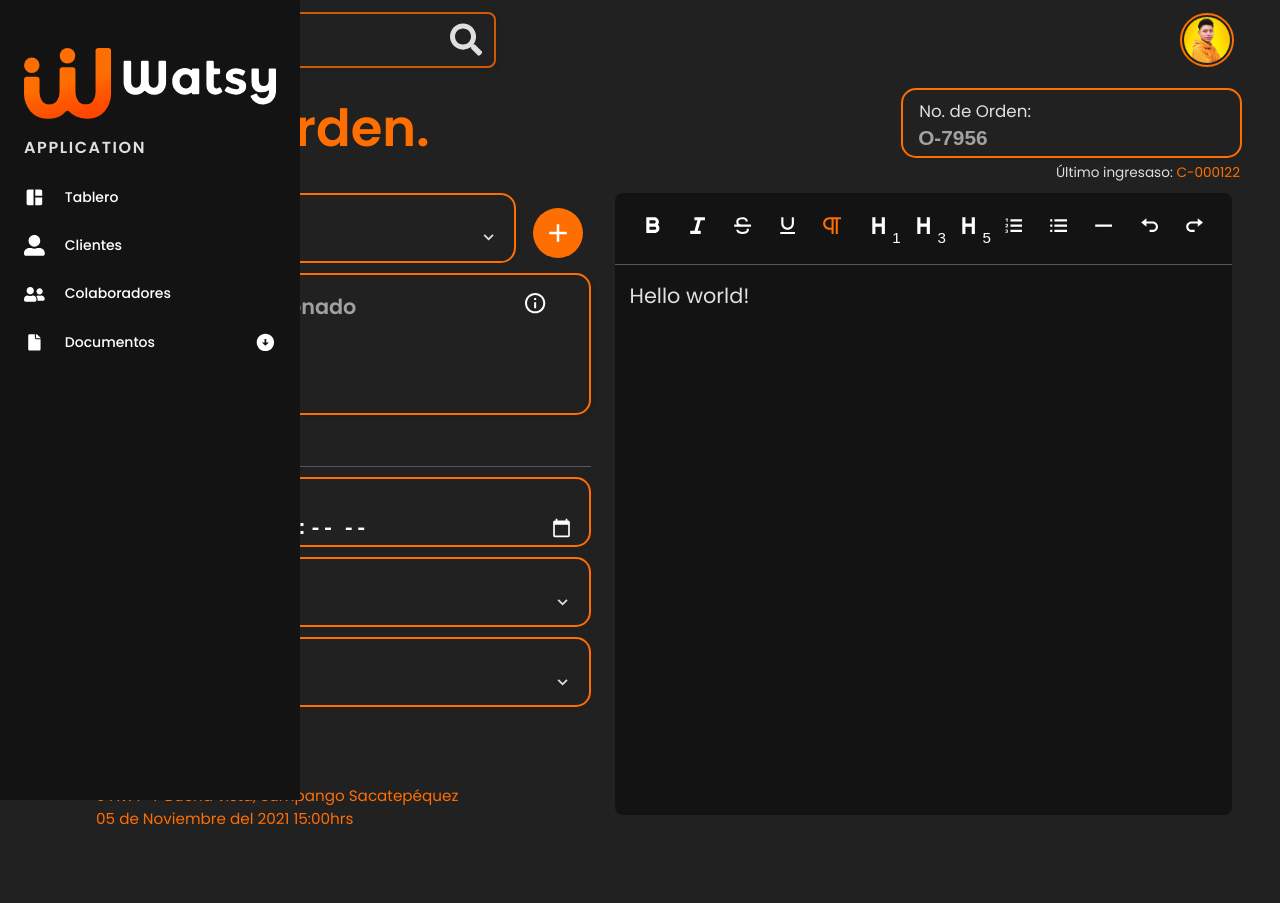
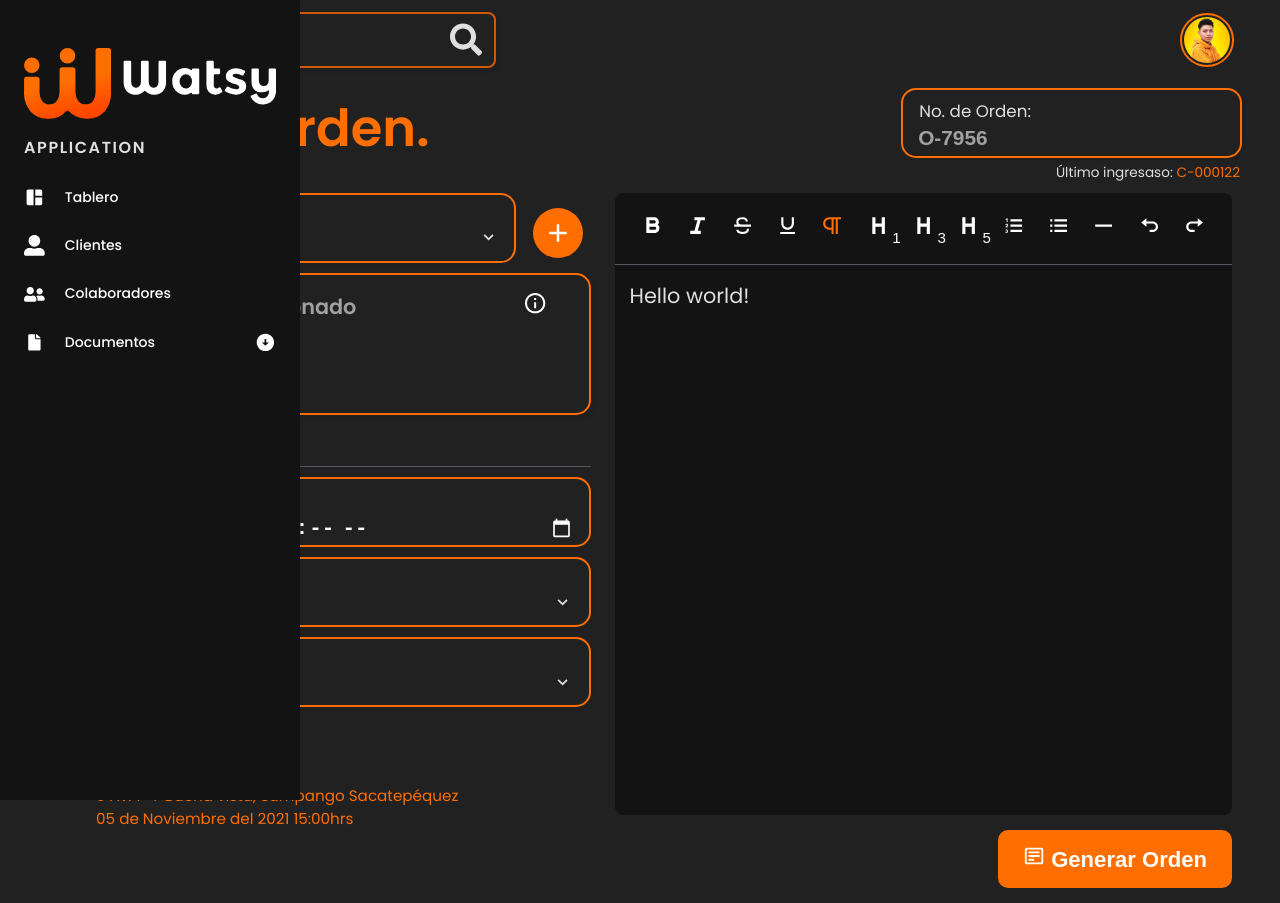
Before and after one commit to GeovannyGil/WatSystem, a React (Vite) app: page /documents/orders in a window 1280 px wide. Before the commit the page ends 830 px from the top, so only its background shows below. Built offline with nearby package versions, Linux system fonts and the light colour scheme.

Commit message:
feat(Root): Add components buttons and view orders principal finished

```diff
--- a/src/components/Elements/Buttons.jsx
+++ b/src/components/Elements/Buttons.jsx
@@ -17,3 +17,37 @@ export const ButtonIcon = styled.button`
       color: var(--primary-color);
     }
 `
+
+export const Button = styled.button`
+    border-radius: 10px;
+    box-shadow: 0px 0px 4px 0px rgba(0,0,0,0.01);
+    color: var(--color-white);
+    cursor: pointer;
+    font-size: var(--btn-primary-font-size);
+    font-weight: var(--font-semi-bold);
+    margin-bottom: 15px;
+    padding: 15px 25px;
+    width: ${(props) => props.size || 'auto'};
+
+    &.Btn__small{
+      font-size: var(--small-font-size);
+      padding: 8px 25px;
+    }
+`
+export const ButtonPrimary = styled(Button)`
+  background-color: var(--primary-color);
+  border: none;
+
+  &:hover{
+    background-color: var(--primary-color-saturate);
+  }
+
+`
+export const ButtonSecondary = styled(Button)`
+  background-color: transparent;
+  border: var(--border-style);
+
+  &:hover{
+    background-color: var(--primary-color-saturate)
+  }
+`
--- a/src/components/Styles/GlobalStyles.jsx
+++ b/src/components/Styles/GlobalStyles.jsx
@@ -215,43 +215,7 @@ export const GlobalStyles = createGlobalStyle`
 
   /*================= STYLES GENERALS ELEMENTS =====================*/
   /* BUTTON */
-  .Btn__{
-    border-radius: 12px;
-    box-shadow: 0px 0px 4px 0px rgba(0,0,0,0.01);
-    color: var(--color-white);
-    cursor: pointer;
-    font-size: var(--btn-primary-font-size);
-    font-weight: var(--font-semi-bold);
-    margin-bottom: 15px;
-    padding: 15px 25px;
 
-    &.Btn__primary{
-      background-color: var(--primary-color);
-      border: none;
-
-      &:hover{
-        background-color: var(--primary-color-saturate);
-      }
-    }
-
-    &.Btn__secondary{
-      background-color: transparent;
-      border: var(--border-style);
-
-      &:hover{
-        background-color: var(--primary-color-saturate)
-      }
-    }
-
-    &.Btn__block{
-      width: 100%;
-    }
-
-    &.Btn__small{
-      font-size: var(--small-font-size);
-      padding: 8px 25px;
-    }
-  }
 
   .Btn__icon{
     color: var(--color-white);
--- a/src/pages/clients.jsx
+++ b/src/pages/clients.jsx
@@ -12,6 +12,7 @@ import {
   InputElement,
   FormGroupAction
 } from '@/components/Elements/Inputs'
+import { ButtonPrimary } from '@/components/Elements/Buttons'
 import * as BoxIcon from 'react-icons/bi'
 
 const Grid = styled.div`
@@ -79,7 +80,7 @@ const Clients = () => {
           <InputElement label='Correo Electrónico'>
             <input type='text' />
           </InputElement>
-          <button className='Btn__ Btn__primary Btn__block'>Agregar Cliente</button>
+          <ButtonPrimary size='100%'>Agregar Cliente</ButtonPrimary>
         </FormClient>
         <SectionClientTable>
           <Grid>
--- a/src/pages/documents/orders.jsx
+++ b/src/pages/documents/orders.jsx
@@ -3,6 +3,7 @@ import styled from 'styled-components'
 import { TitleMain, TitleLine, TextDescription, SpanLabelLink } from '@/components/Elements/Texts'
 import { HeaderTitleSection } from '@/components/Elements/Layout'
 import { CardContent, CardHeader, CardTitle, CardDescription } from '@/components/Elements/Cards'
+import { ButtonPrimary, ButtonSecondary } from '../../components/Elements/Buttons'
 import * as BoxIcon from 'react-icons/bi'
 import { CheckInput, InputElement, InputElementSelect, FormGroupAction } from '@/components/Elements/Inputs'
 import { Tiptap } from '@/components/Elements/RichText'
@@ -58,6 +59,19 @@ const SpanOrderId = styled(SpanLabelLink)`
 
 const HeaderTitle = styled(HeaderTitleSection)`
   margin-bottom: 25px;
+`
+
+const ContentBtnActions = styled.div`
+  display: flex;
+  justify-content: flex-end;
+  margin-top: 15px;
+`
+
+const BtnAction = styled(ButtonPrimary, ButtonSecondary)`
+    width: 100%;
+  @media(min-width: 680px) {
+    width: auto;
+  }
 `
 
 const Orders = () => {
@@ -122,6 +136,9 @@ const Orders = () => {
         </FormOrder>
         <SectionRichText>
           <Tiptap />
+          <ContentBtnActions>
+            <BtnAction><BoxIcon.BiDetail /> Generar Orden</BtnAction>
+          </ContentBtnActions>
         </SectionRichText>
       </SectionCreateOrder>
     </main>
```
